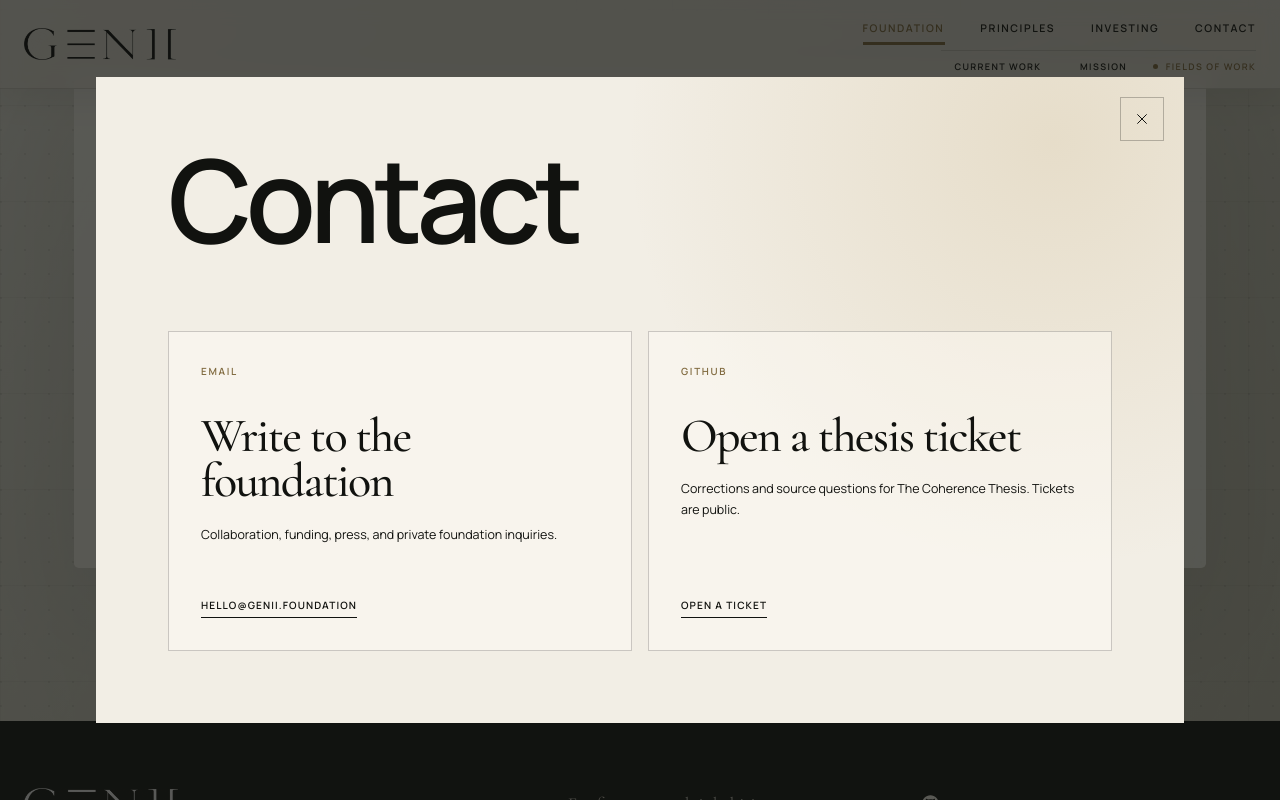
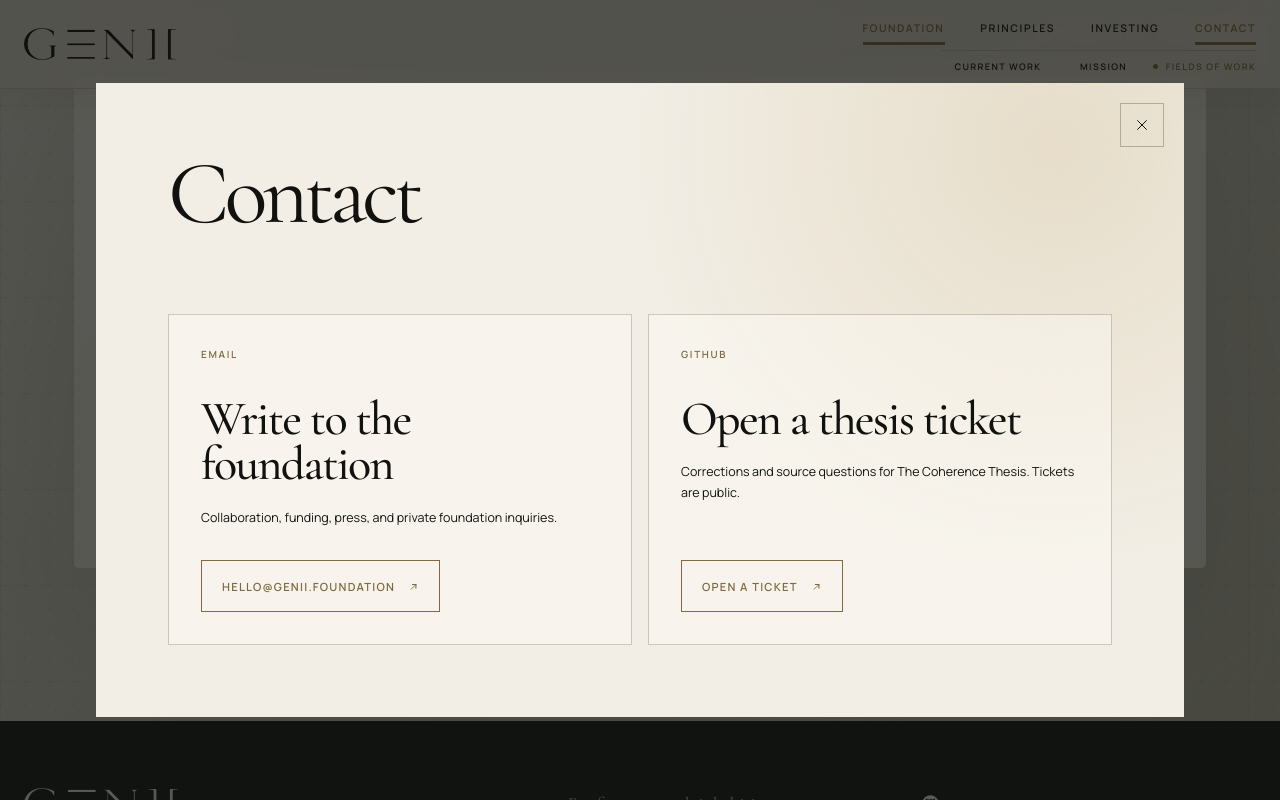
Before and after one commit to genii-foundation/genii-foundation-site, a Next.js app: page / in a window 1280 px wide. Both pictures are taken after a click on the button "CONTACT GENII FOUNDATION". Shown: the part 2847-3647 px from the top of the page. Built offline with nearby package versions, Linux system fonts and the light colour scheme.

Commit message:
fix: restore contact modal hierarchy and states

```diff
--- a/app/ContactDialog.tsx
+++ b/app/ContactDialog.tsx
@@ -4,10 +4,12 @@ import {
   createContext,
   useContext,
   useRef,
+  useState,
   type ReactNode,
 } from "react";
 
 type ContactDialogContextValue = {
+  isOpen: boolean;
   openDialog: (trigger: HTMLButtonElement) => void;
 };
 
@@ -37,10 +39,22 @@ function CloseIcon() {
   );
 }
 
+function ContactActionArrow() {
+  return (
+    <span aria-hidden="true" className="contact-option-arrow">
+      <svg focusable="false" viewBox="0 0 16 16">
+        <path className="contact-option-arrow-stem" d="M4 12 11 5" />
+        <path d="M7.25 5H11v3.75" />
+      </svg>
+    </span>
+  );
+}
+
 export function ContactDialogProvider({ children }: { children: ReactNode }) {
   const dialogRef = useRef<HTMLDialogElement>(null);
   const headingRef = useRef<HTMLHeadingElement>(null);
   const triggerRef = useRef<HTMLButtonElement | null>(null);
+  const [isOpen, setIsOpen] = useState(false);
 
   const openDialog = (trigger: HTMLButtonElement) => {
     const dialog = dialogRef.current;
@@ -49,21 +63,24 @@ export function ContactDialogProvider({ children }: { children: ReactNode }) {
     triggerRef.current = trigger;
     if (!dialog.open) {
       dialog.showModal();
+      setIsOpen(true);
       requestAnimationFrame(() => headingRef.current?.focus());
     }
   };
 
   const restoreTriggerFocus = () => {
+    setIsOpen(false);
     triggerRef.current?.focus();
     triggerRef.current = null;
   };
 
   return (
-    <ContactDialogContext.Provider value={{ openDialog }}>
+    <ContactDialogContext.Provider value={{ isOpen, openDialog }}>
       {children}
       <dialog
         aria-labelledby="contact-dialog-title"
         className="contact-dialog"
+        id="contact-dialog"
         onClick={(event) => {
           if (event.target === event.currentTarget) event.currentTarget.close();
         }}
@@ -93,7 +110,10 @@ export function ContactDialogProvider({ children }: { children: ReactNode }) {
               <p>
                 Collaboration, funding, press, and private foundation inquiries.
               </p>
-              <span className="contact-option-action">hello@genii.foundation</span>
+              <span className="contact-option-action">
+                <span>hello@genii.foundation</span>
+                <ContactActionArrow />
+              </span>
             </a>
             <a
               className="contact-option"
@@ -105,7 +125,10 @@ export function ContactDialogProvider({ children }: { children: ReactNode }) {
                 Corrections and source questions for The Coherence Thesis.
                 Tickets are public.
               </p>
-              <span className="contact-option-action">Open a ticket</span>
+              <span className="contact-option-action">
+                <span>Open a ticket</span>
+                <ContactActionArrow />
+              </span>
             </a>
           </div>
         </div>
@@ -119,13 +142,16 @@ export function ContactTrigger({
   className,
   current = false,
 }: ContactTriggerProps) {
-  const { openDialog } = useContactDialog();
+  const { isOpen, openDialog } = useContactDialog();
+  const active = current || isOpen;
 
   return (
     <button
+      aria-controls="contact-dialog"
+      aria-expanded={isOpen}
       aria-haspopup="dialog"
       className={className}
-      data-current={current ? "true" : undefined}
+      data-current={active ? "true" : undefined}
       onClick={(event) => openDialog(event.currentTarget)}
       type="button"
     >
--- /dev/null
+++ b/app/contact-dialog.css
@@ -0,0 +1,86 @@
+.contact-dialog-header h2 {
+  font-family: var(--font-display), Georgia, serif;
+  font-size: clamp(3.8rem, 7vw, 6.5rem);
+  font-weight: 400;
+}
+
+.contact-option-action {
+  align-items: center;
+  border: 1px solid var(--gold);
+  color: var(--gold);
+  display: inline-flex;
+  font-size: 0.7rem;
+  gap: 0.7rem;
+  justify-content: space-between;
+  min-height: 3.25rem;
+  padding: 0.85rem 1.15rem 0.8rem 1.25rem;
+  transition: background-color 180ms ease, border-color 180ms ease,
+    color 180ms ease;
+}
+
+.contact-option-arrow {
+  align-items: center;
+  display: inline-flex;
+  flex: 0 0 auto;
+  height: 0.9rem;
+  justify-content: center;
+  width: 0.9rem;
+}
+
+.contact-option-arrow svg {
+  fill: none;
+  height: 100%;
+  overflow: visible;
+  stroke: currentColor;
+  stroke-linecap: square;
+  stroke-linejoin: miter;
+  stroke-width: 1.25;
+  width: 100%;
+}
+
+.contact-option-arrow-stem {
+  transform: scale(0.75);
+  transform-box: view-box;
+  transform-origin: 11px 5px;
+  transition: transform 180ms cubic-bezier(0.22, 1, 0.36, 1);
+}
+
+.contact-option:hover .contact-option-action,
+.contact-option:focus-visible .contact-option-action {
+  background: var(--gold);
+  color: var(--ink);
+}
+
+.contact-option:hover .contact-option-arrow-stem,
+.contact-option:focus-visible .contact-option-arrow-stem {
+  transform: scale(1);
+}
+
+.text-link[data-current="true"] {
+  color: var(--gold);
+}
+
+.text-link[data-current="true"]::after {
+  transform: scaleX(0);
+}
+
+.text-link[data-current="true"]::before {
+  transform: scaleX(1);
+}
+
+header nav button[aria-controls="contact-dialog"][data-current="true"] {
+  color: var(--gold);
+}
+
+header nav button[aria-controls="contact-dialog"][data-current="true"]::after {
+  height: 3px;
+  opacity: 1;
+  transform: scaleX(1);
+}
+
+@media (prefers-reduced-motion: reduce) {
+  .contact-option-action,
+  .contact-option-arrow-stem {
+    transition: none;
+  }
+}
--- a/app/footer.css
+++ b/app/footer.css
@@ -118,8 +118,13 @@
 }
 
 .unified-footer-contact:hover .unified-footer-arrow-stem,
-.unified-footer-contact:focus-visible .unified-footer-arrow-stem {
+.unified-footer-contact:focus-visible .unified-footer-arrow-stem,
+.unified-footer-contact[data-current="true"] .unified-footer-arrow-stem {
   transform: scale(1);
+}
+
+.unified-footer-contact[data-current="true"] {
+  box-shadow: inset 0 -1px currentColor;
 }
 
 .unified-footer-provenance {
--- a/app/layout.tsx
+++ b/app/layout.tsx
@@ -4,6 +4,7 @@ import { ContactDialogProvider } from "./ContactDialog";
 import { SiteHeader } from "./SiteHeader";
 import "./globals.css";
 import "./footer.css";
+import "./contact-dialog.css";
 
 const display = Cormorant_Garamond({
   subsets: ["latin"],
```
